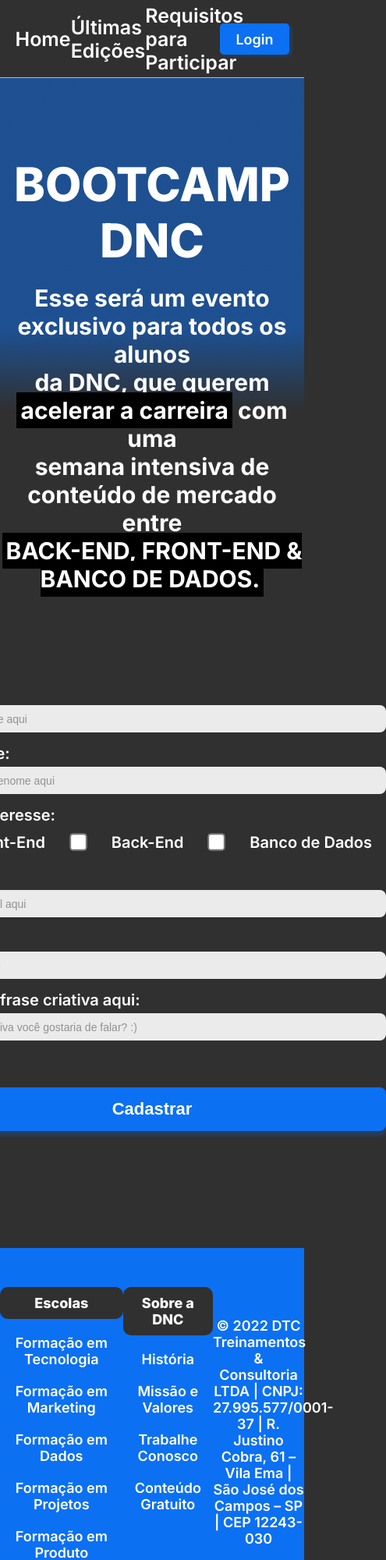
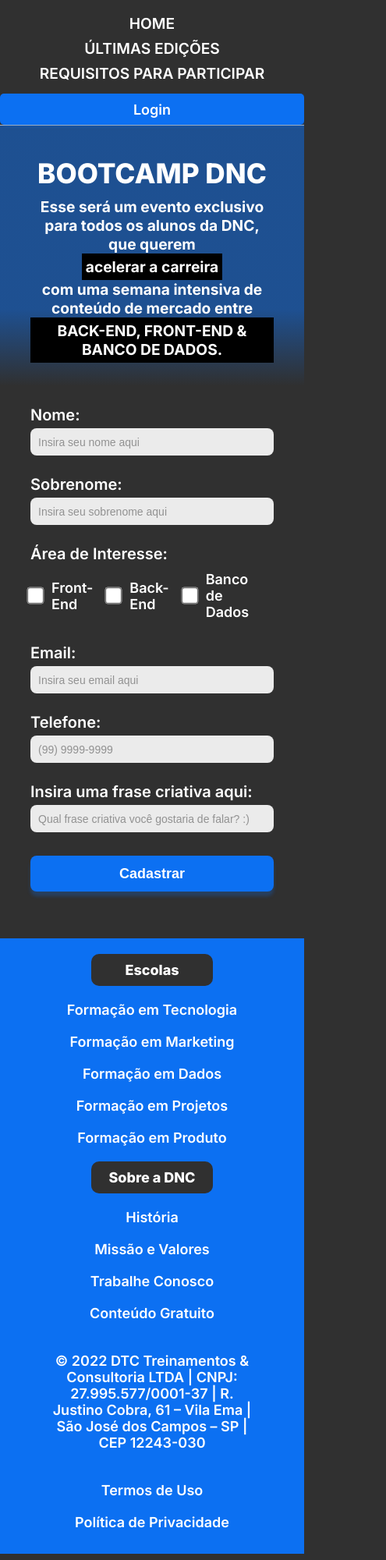
Before and after one commit to betokast/bootcamp-dnc, a plain HTML site: page index.html in a window 390 px wide. Shown: the top 2000 px of the page at 78% size, 495 px wide, since content can reach past the window. Drawn offline with Linux system fonts and the light colour scheme.

Commit message:
Ajustando html e adicionando media query para `mobile`

```diff
--- a/index.html
+++ b/index.html
@@ -20,12 +20,8 @@
       <header>
         <h1>Bootcamp DNC</h1>
         <h2>
-          Esse será um evento exclusivo para todos os alunos <br />
-          da <strong>DNC</strong>, que querem
-          <span class="invert">acelerar a carreira</span> com uma <br />
-          semana intensiva de conteúdo de mercado entre <br /><span
-            class="invert"
-            >BACK-END, FRONT-END & BANCO DE DADOS.</span
+          Esse será um evento exclusivo para todos os alunos
+          da DNC, que querem <span class="invert">acelerar a carreira</span> com uma semana intensiva de conteúdo de mercado entre <span class="invert">BACK-END, FRONT-END & BANCO DE DADOS.</span
           >
         </h2>
       </header>
--- a/styles.css
+++ b/styles.css
@@ -248,3 +248,105 @@
 footer .linha-footer2 a:first-child {
   border-right: 3px solid var(--white);
 }
+
+/* ----------- MEDIA QUERY ----------- */
+@media only screen and (max-width: 600px) {
+  #principal {
+    display: flex;
+    flex-direction: column;
+    height: auto;
+  }
+
+  #menu {
+    flex-direction: column;
+    width: 100%;
+    height: 120px;
+    margin: 0;
+    padding: 14px 0;
+  }
+
+  #menu a {
+    font-size: 1.2em;
+    align-items: center;
+    text-transform: uppercase;
+    padding: 4px 0;
+  }
+
+  #principal button {
+    width: 100%;
+    margin: 0;
+  }
+
+  header {
+    width: 80%;
+  }
+
+  header h1 {
+    font-size: 2.2em;
+    margin: 0 0 10px 0;
+  }
+
+  section {
+    margin: 40px 0 0 0;
+  }
+
+  header h2 {
+    display: flex;
+    flex-direction: column;
+    font-size: 1.2em;
+    margin: 0;
+    align-items: center;
+  }
+
+  form {
+    display: flex;
+    flex-direction: column;
+    width: 80%;
+    margin: 40px 0;
+    font-size: 20px;
+  }
+
+  .form-group .checkbox-items label {
+    font-size: 18px;
+    margin: 5px 20px 5px 14px;
+  }
+
+  form input[type="submit"] {
+    width: 100%;
+    height: 46px;
+    font-size: 18px;
+    font-weight: 600;
+    margin: 20px 0;
+
+  }
+
+
+  footer nav {
+    align-items: center;
+  }
+
+  footer .linha-footer1{
+    display: flex;
+    flex-direction: column;
+    padding: 20px 0;
+  }
+
+  .linha-footer1 h5 {
+    width: 40%;
+  }
+
+  .linha-footer1 .endereco{
+    width: 70%;
+    padding: 20px 0;
+  }
+
+  .linha-footer2 {
+    display: flex;
+    flex-direction: column;
+    align-items: center;
+  }
+
+  footer .linha-footer2 a:first-child {
+    border: none;
+  }
+}
```
